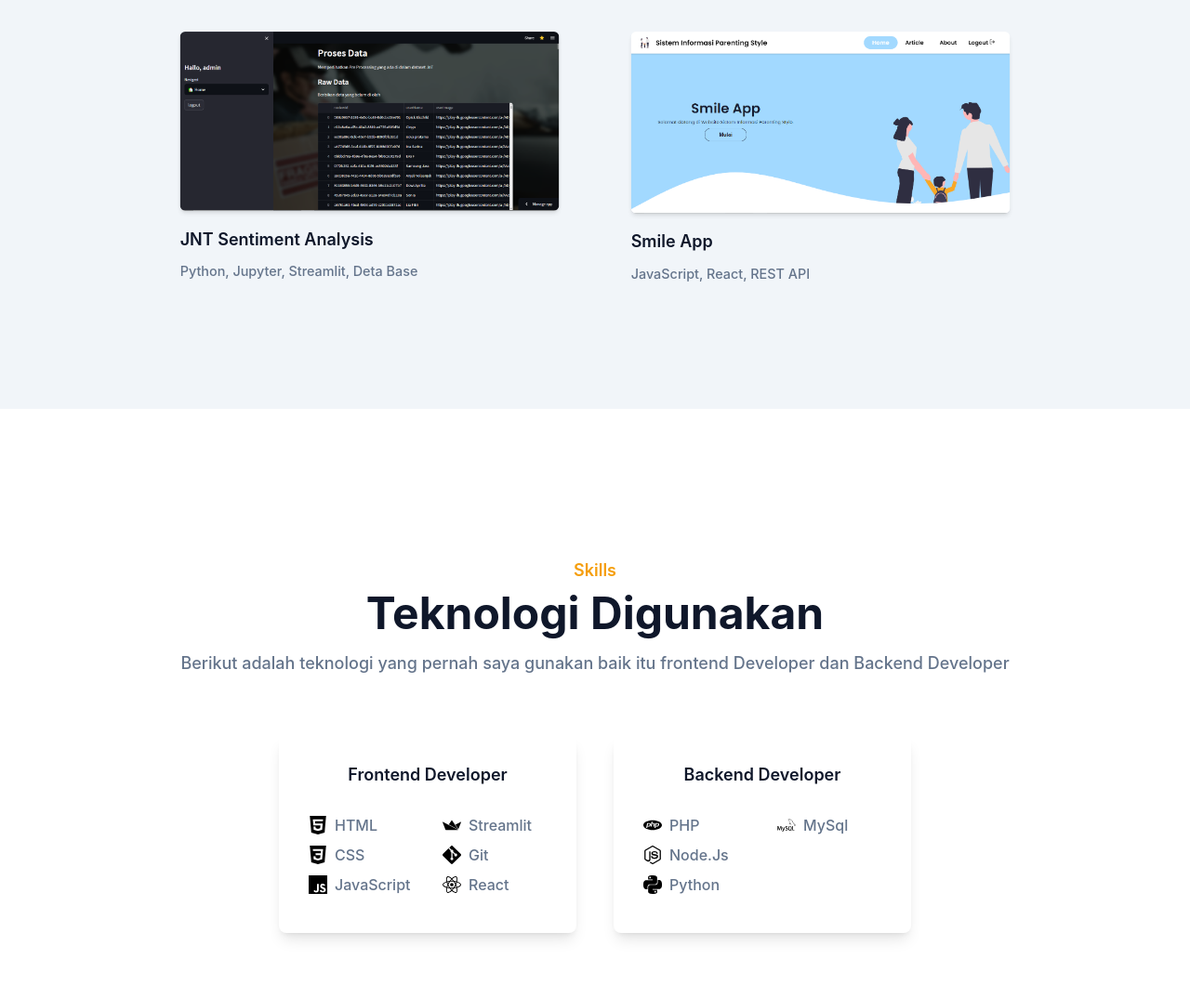
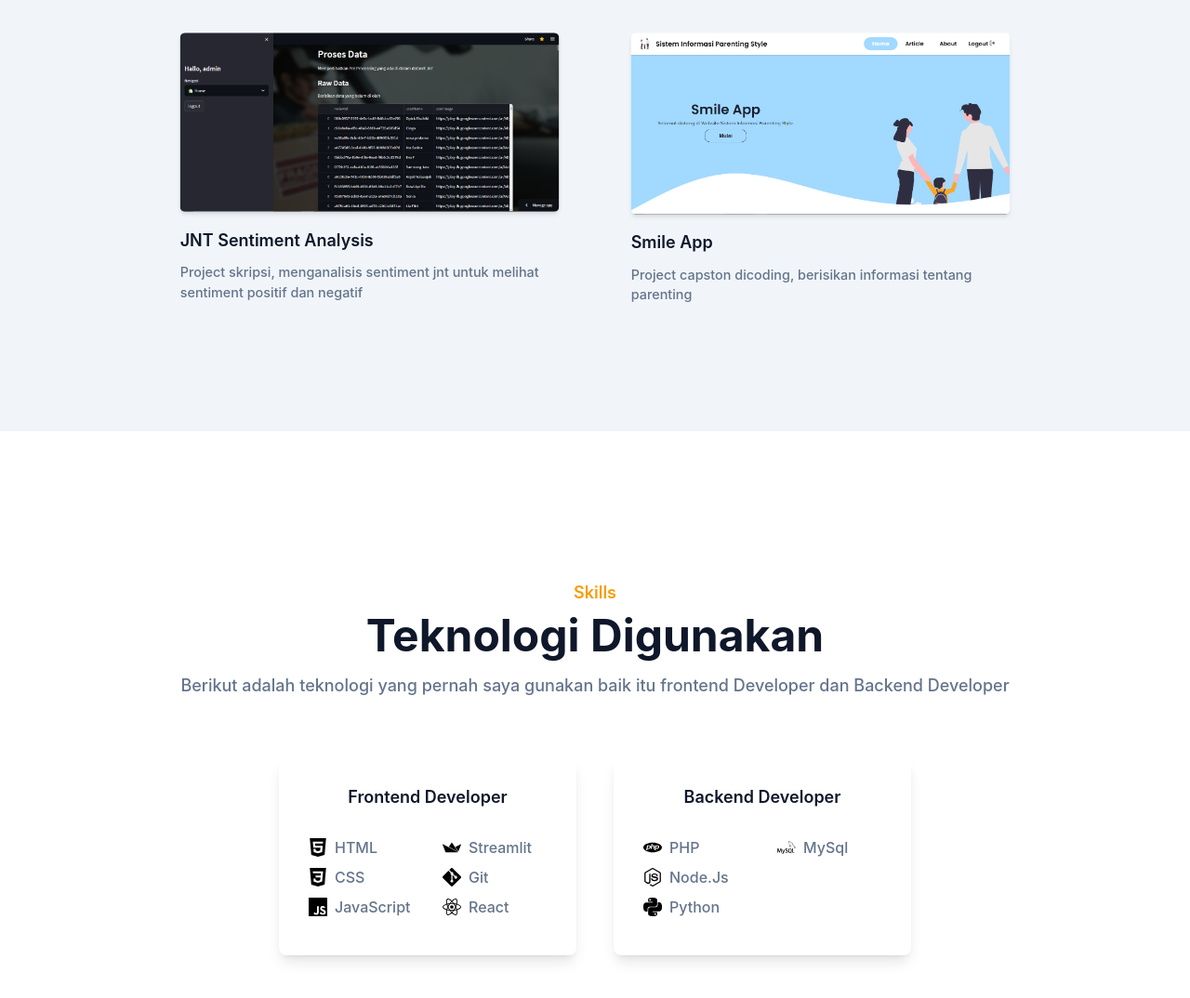
Before and after one commit to SadamMahendra/portfolio, a website: page index.html in a window 1280 px wide. Shown: the part 1428-2502 px from the top of the page at 93% size. Drawn offline with Linux system fonts and the light colour scheme.

Commit message:
menambahkan deskirpsi singkat dari suatu project portfolio

```diff
--- a/index.html
+++ b/index.html
@@ -221,7 +221,8 @@
                   JNT Sentiment Analysis
                 </h3>
                 <p class="text-base font-medium text-secondary">
-                  Python, Jupyter, Streamlit, Deta Base
+                  Project skripsi, menganalisis sentiment jnt untuk melihat
+                  sentiment positif dan negatif
                 </p>
               </a>
             </article>
@@ -244,7 +245,8 @@
                   Smile App
                 </h3>
                 <p class="text-base font-medium text-secondary">
-                  JavaScript, React, REST API
+                  Project capston dicoding, berisikan informasi tentang
+                  parenting
                 </p>
               </a>
             </article>
```
